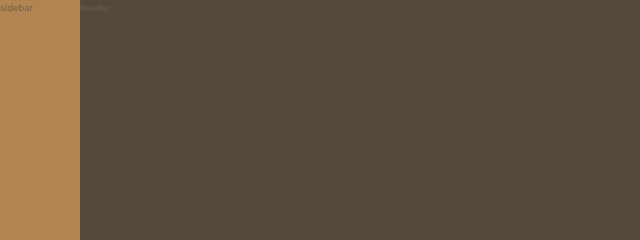
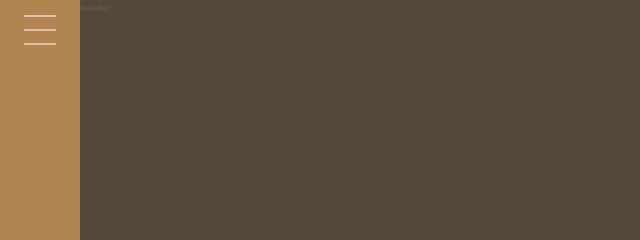
Before and after one commit to Suhail-007/Nexter, a website built with Parcel: page index.html in a window 1280 px wide. Shown: the top 240 px of the page, 0-640 px from the left. Built offline with nearby package versions, Linux system fonts and the light colour scheme.

Commit message:
sidebar done

```diff
--- a/index.html
+++ b/index.html
@@ -15,7 +15,19 @@
 
 <body class="container">
   <div class="sidebar">
-    sidebar
+    <svg enable-background="new 0 0 500 500" height="500px" id="Layer_1" version="1.1" viewBox="0 0 500 500" width="500px" xml:space="preserve" xmlns="http://www.w3.org/2000/svg" xmlns:xlink="http://www.w3.org/1999/xlink">
+      <g>
+        <g>
+          <line fill="none" stroke="#fff" stroke-linecap="round" stroke-linejoin="round" stroke-miterlimit="2.6131" stroke-width="15" x1="55.315" x2="444.685" y1="425" y2="425" />
+        </g>
+        <g>
+          <line fill="none" stroke="#fff" stroke-linecap="round" stroke-linejoin="round" stroke-miterlimit="2.6131" stroke-width="15" x1="55.315" x2="444.685" y1="249.981" y2="249.981" />
+        </g>
+        <g>
+          <line fill="none" stroke="#fff" stroke-linecap="round" stroke-linejoin="round" stroke-miterlimit="2.6131" stroke-width="15" x1="55.315" x2="444.685" y1="75" y2="75" />
+        </g>
+      </g>
+    </svg>
   </div>
 
   <div class="header">
--- a/sass/_sidebar.scss
+++ b/sass/_sidebar.scss
@@ -2,4 +2,14 @@
   background: $color-primary-dark;
   grid-column: sidebar-start / sidebar-end;
   grid-row: 1 / -1;
+
+  display: flex;
+  justify-content: center;
+
+
+  & svg {
+    width: 4rem;
+    height: 4rem;
+    margin: 1rem auto 0;
+  }
 }
```
Also changed, not shown: css/style.css, 1 other file.
